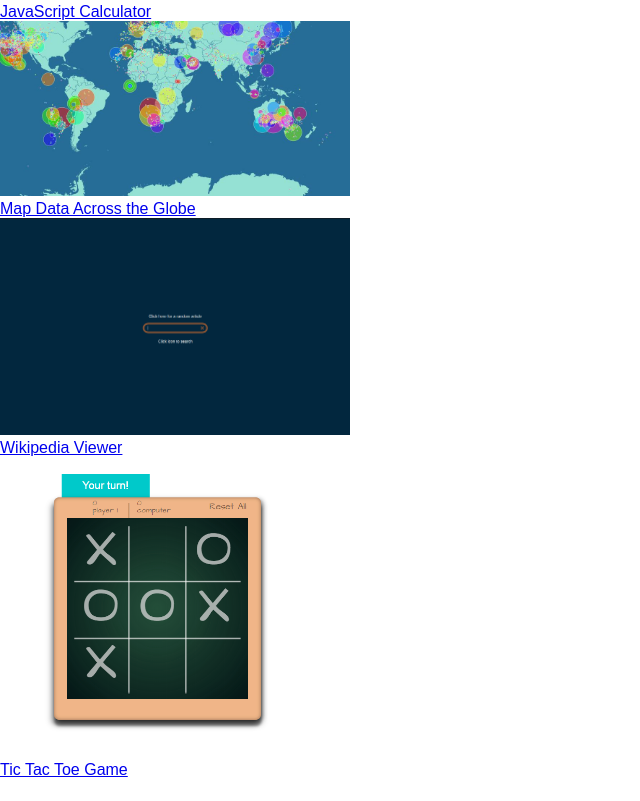
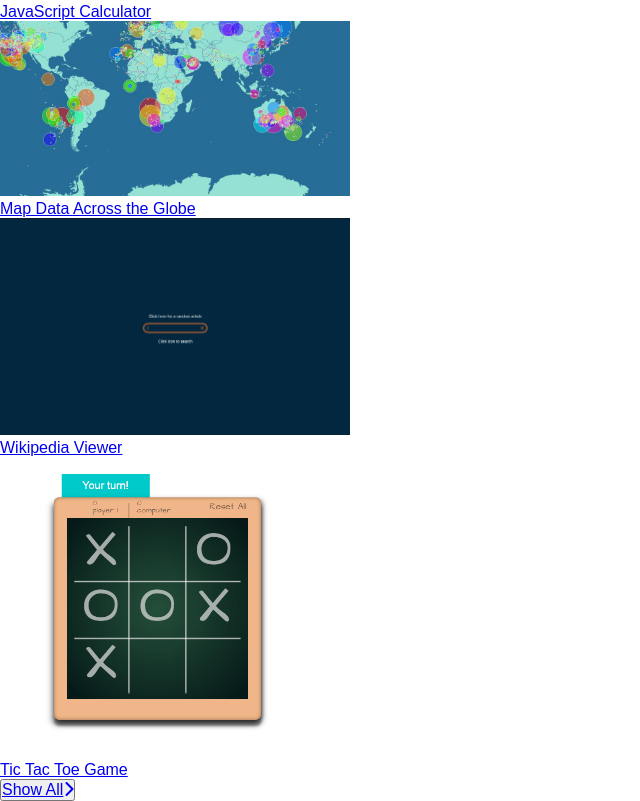
Before and after one commit to Mareq111/Portfolio-for-freecode, a plain HTML site: page index.html in a window 1280 px wide. Shown: the part 936-1737 px from the top of the page, without its empty margins (0-640 px from the left). Before the commit the page ends 1715 px from the top, so only its background shows below. Drawn offline with Linux system fonts and the light colour scheme.

Commit message:
dodany button i font awesome

```diff
--- a/index.html
+++ b/index.html
@@ -6,6 +6,7 @@
     <meta name="viewport" content="width=device-width, initial-scale=1.0">
     <title>Portfolio Last</title>
     <link rel="stylesheet" href="style.css">
+    <script src="https://kit.fontawesome.com/460b41b87d.js" crossorigin="anonymous"></script>
 </head>
 <body>
 
@@ -102,6 +103,13 @@
         </a>
         </div>
 
+        <!-- przycisk show all -->
+        <button>
+            <a href="https://codepen.io/FreeCodeCamp/" id="profile-link" target="_blank">
+                <p>Show All<i class="fa-solid fa-chevron-right"></i></p>
+            </a>
+        </button>
+
 
 
     </section>
```
